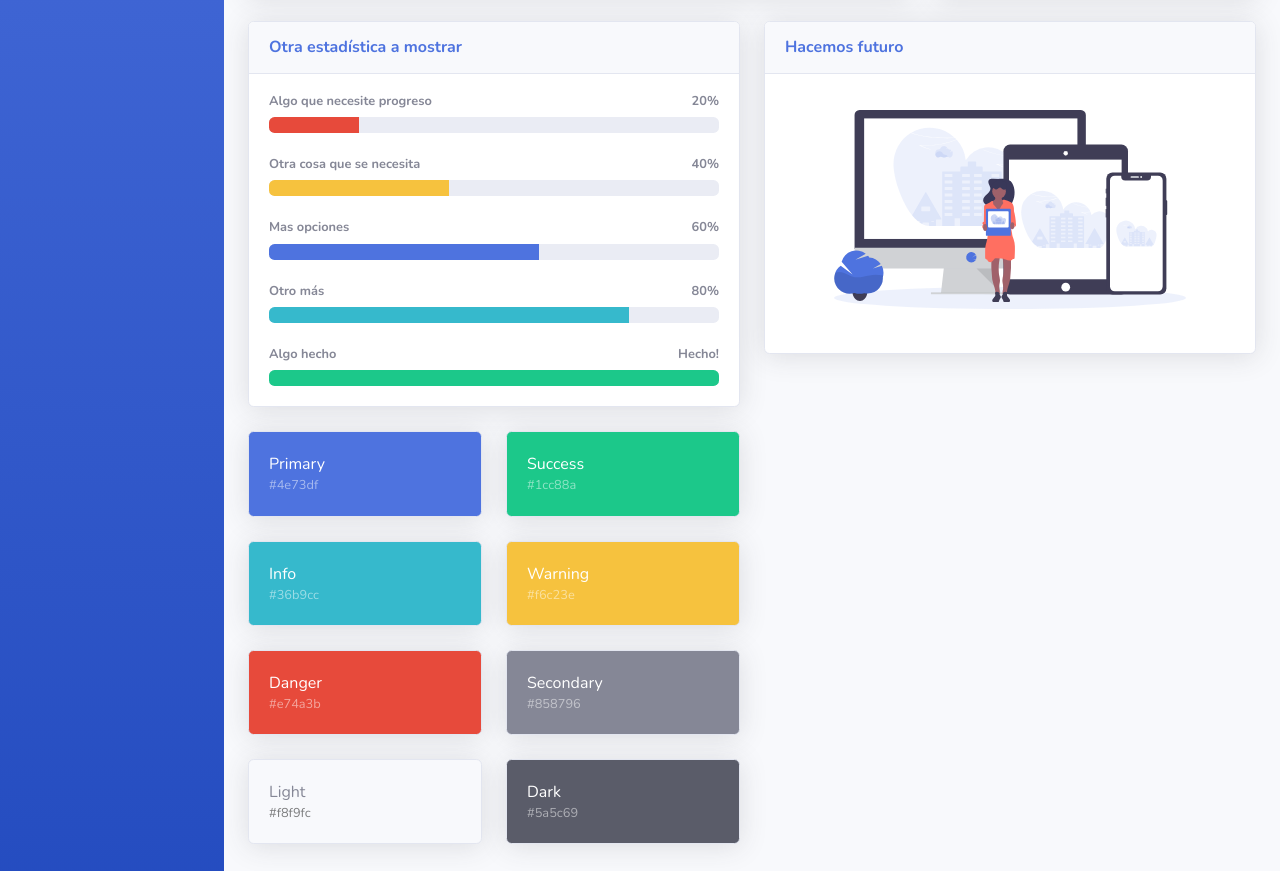
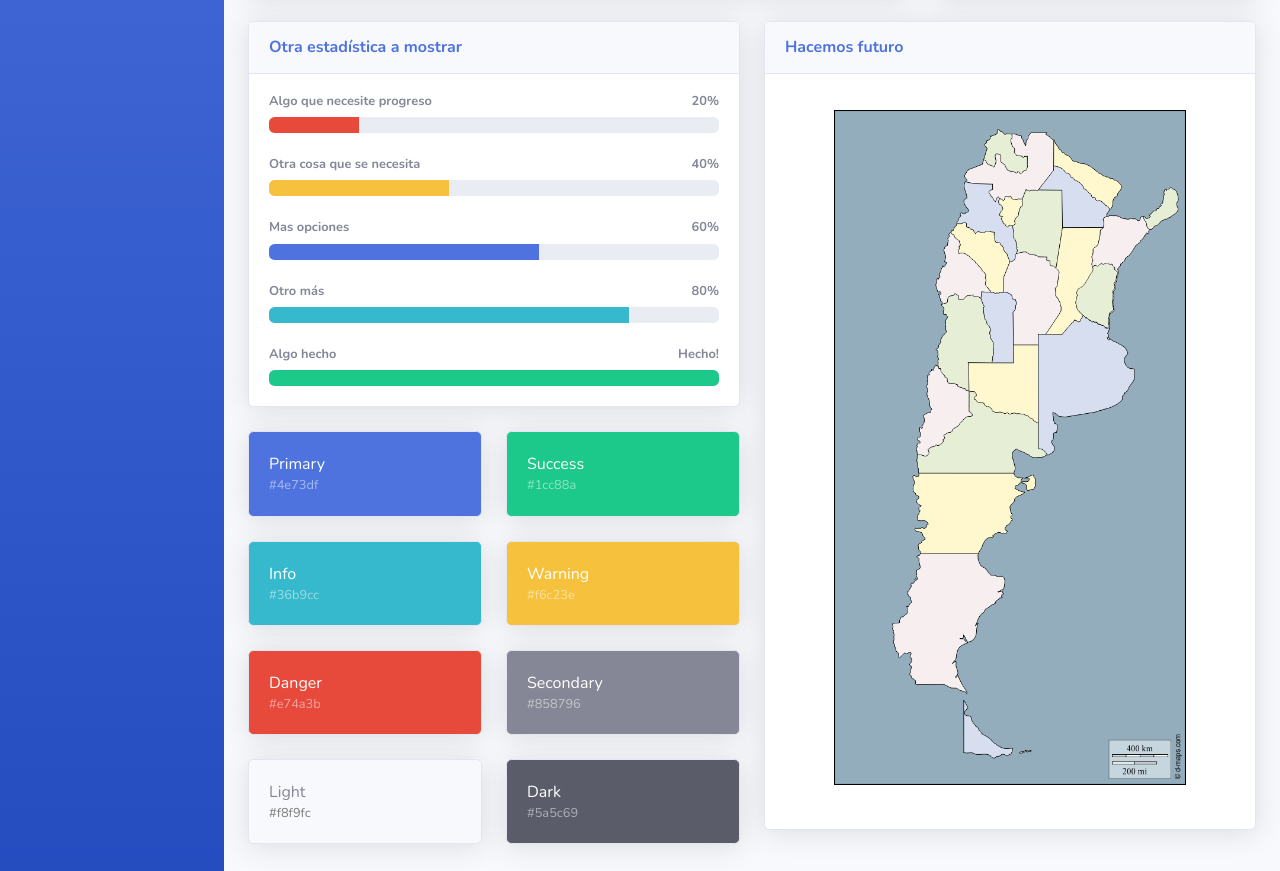
Before and after one commit to estefaniamiguel/igualdad, a website with bundled scripts: page index.html in a window 1280 px wide. Shown: the part 713-1584 px from the top of the page. Built offline with nearby package versions, Linux system fonts and the light colour scheme.

Commit message:
se agrega un mapa de argentina

```diff
--- a/index.html
+++ b/index.html
@@ -636,7 +636,7 @@
                 </div>
                 <div class="card-body">
                   <div class="text-center">
-                    <img class="img-fluid px-3 px-sm-4 mt-3 mb-4" style="width: 25rem;" src="img/undraw_posting_photo.svg" alt="">
+                    <img class="img-fluid px-3 px-sm-4 mt-3 mb-4" style="width: 25rem;" src="img/argentine71.gif" alt="">
                   </div>
                 </div>
               </div>
```
Also changed, not shown: img/argentine71.gif (added).
